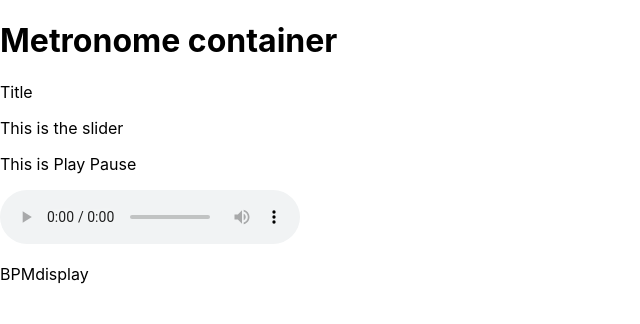
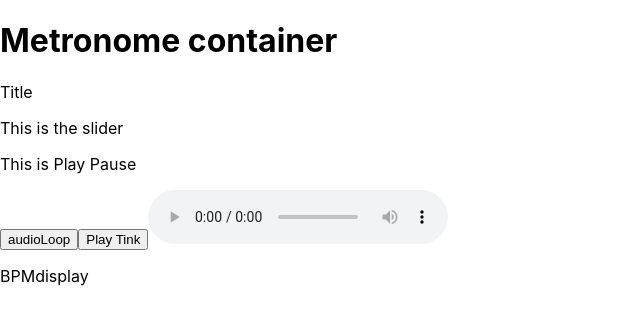
Before and after one commit to emcog/react-metronome, a React (Create React App) app: page / in a window 1280 px wide. Shown: the top 324 px of the page, without its empty margins (0-640 px from the left). Built offline with nearby package versions, Linux system fonts and the light colour scheme.

Commit message:
tink plays on loop

```diff
--- a/src/App.js
+++ b/src/App.js
@@ -3,6 +3,7 @@ import Metronome from './containers/Metronome';
 import './App.css';
 
 function App() {
+
   return (
     <>
       <Metronome/>
--- a/src/components/PlayPause.js
+++ b/src/components/PlayPause.js
@@ -1,4 +1,4 @@
-import React from 'react';
+import React, {useRef} from 'react';
 
 import tink from '../assets/tink.wav'; // Tell webpack this JS file uses this image
 
@@ -7,14 +7,37 @@ import tink from '../assets/tink.wav'; // Tell webpack this JS file uses this im
 // if play state is true tigger the
 
 const PlayPause = () => {
+
+    const audioRef = useRef();
+
+
+
+    // const audioLoop = window.setInterval(tink.play, 500)
+
+    const audioLoop = () => { window.setInterval(console.log("bananas"), 500)}
+    const playTink = () => {  window.setInterval(playTinkyWink, 1000)}
+
+    function playTinkyWink() {
+        audioRef.current.play();
+    }
+    // window.setInterval(console.log("bananas"), 500)
+
+
+
+
+
+
     return (
         <>
             <p>This is Play Pause</p>
-            <audio controls>
+                     <button onMouseDown={audioLoop}>audioLoop</button>
+                     <button onMouseDown={playTink}>Play Tink</button>
+
+
+            <audio controls ref={audioRef}>
                 <source src={tink} type="audio/wav"/>
             </audio>
 
-            {/* <audio controls src={tink} type="audio/wav"/> */}
         </>
     )
 }
```
